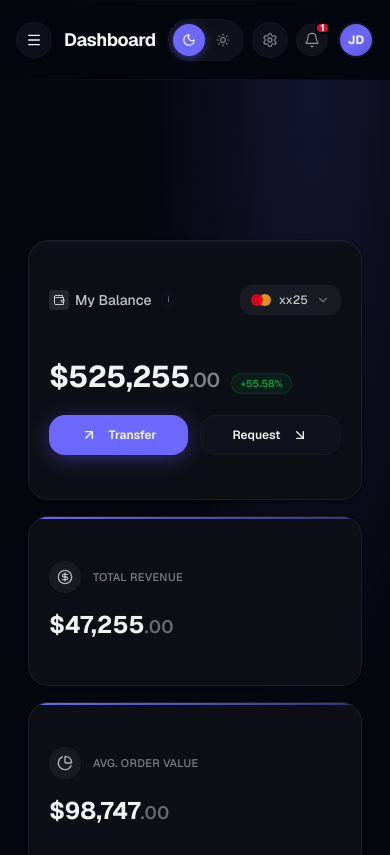
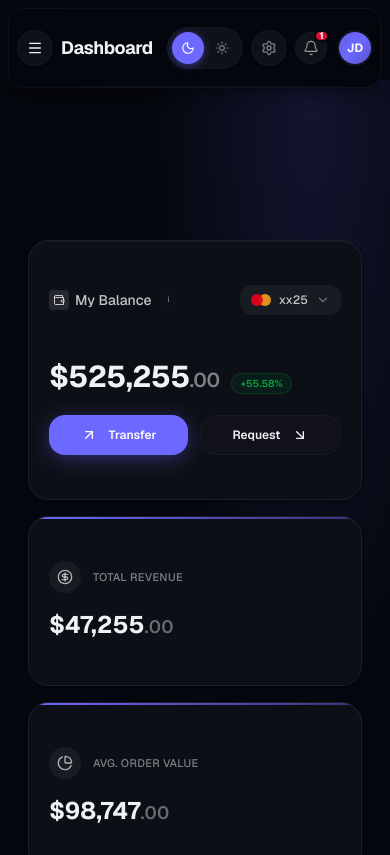
Before and after one commit to Mostafa-SAID7/payment-simulator, a Next.js app: page / in a window 390 px wide. Shown: the top 855 px of the page. Built offline with nearby package versions, Linux system fonts and the light colour scheme.

Commit message:
Refine responsive header styling with rounded elevated layout

```diff
--- a/components/header.tsx
+++ b/components/header.tsx
@@ -65,7 +65,7 @@ export function Header() {
   return (
     <header
       className={cn(
-        'fixed z-30 flex h-20 items-center justify-between px-4 transition-all duration-300 md:px-6 lg:px-8 md:top-0 left-0 right-0 top-0 md:left-auto',
+        'fixed inset-x-2 top-2 z-30 isolate flex h-20 items-center justify-between overflow-hidden rounded-2xl border border-border/50 bg-background/75 px-2 shadow-[var(--shadow-lg)] backdrop-blur-xl transition-all duration-300 sm:px-4 md:inset-x-auto md:right-3 md:top-3 md:px-6 lg:px-8 md:left-auto',
         isCollapsed ? 'md:w-[calc(100%-6rem)]' : 'md:w-[calc(100%-18.5rem)]'
       )}
     >
@@ -75,19 +75,19 @@ export function Header() {
         <div className="absolute inset-x-0 top-0 h-px bg-gradient-to-r from-transparent via-border/20 to-transparent" />
       </div>
 
-      <div className="relative flex items-center min-w-0 gap-3">
+      <div className="relative flex min-w-0 items-center gap-2 sm:gap-3">
         <Button
           type="button"
           variant="ghost"
           size="icon"
           aria-label="Open navigation menu"
           onClick={() => setIsMobileOpen(true)}
-          className="md:hidden flex border border-border/50 rounded-full shrink-0 bg-secondary/60 hover:bg-secondary shadow-sm"
+          className="md:hidden flex shrink-0 rounded-full border border-border/50 bg-secondary/60 shadow-sm hover:bg-secondary max-[380px]:h-7 max-[380px]:w-7"
         >
           <Menu className="h-4 w-4" />
         </Button>
-        <div className="flex flex-col">
-          <h1 className="text-lg sm:text-xl font-bold text-foreground tracking-tight leading-tight">
+        <div className="flex min-w-0 flex-col">
+          <h1 className="truncate text-lg font-bold leading-tight tracking-tight text-foreground sm:text-xl max-[380px]:text-base">
             {pageTitles[pathname] ?? 'FinPay'}
           </h1>
           <p className="text-[10px] text-muted-foreground hidden sm:block leading-none mt-0.5">
@@ -96,15 +96,15 @@ export function Header() {
         </div>
       </div>
 
-      <div className="relative flex items-center shrink-0 gap-2">
-        <div className="flex items-center gap-0.5 bg-secondary/70 rounded-full p-1 border border-border/50 shadow-[var(--shadow-xs)] backdrop-blur-sm">
+      <div className="relative flex shrink-0 items-center gap-2 max-[380px]:gap-1">
+        <div className="flex items-center gap-0.5 rounded-full border border-border/50 bg-secondary/70 p-1 shadow-[var(--shadow-xs)] backdrop-blur-sm max-[380px]:p-0.5">
           <button
             type="button"
             aria-label="Switch to dark mode"
             disabled={!isMounted}
             onClick={() => setTheme('dark')}
             className={cn(
-              'w-8 h-8 rounded-full flex items-center justify-center transition-all duration-200 [&_svg]:w-3.5 [&_svg]:h-3.5',
+              'flex h-8 w-8 items-center justify-center rounded-full transition-all duration-200 [&_svg]:h-3.5 [&_svg]:w-3.5 max-[380px]:h-7 max-[380px]:w-7',
               (isMounted && resolvedTheme === 'dark')
                 ? 'bg-primary text-primary-foreground shadow-[0_2px_8px_color-mix(in_oklch,var(--color-primary)_40%,transparent)]'
                 : 'text-muted-foreground hover:text-foreground hover:bg-background/60'
@@ -118,7 +118,7 @@ export function Header() {
             disabled={!isMounted}
             onClick={() => setTheme('light')}
             className={cn(
-              'w-8 h-8 rounded-full flex items-center justify-center transition-all duration-200 [&_svg]:w-3.5 [&_svg]:h-3.5',
+              'flex h-8 w-8 items-center justify-center rounded-full transition-all duration-200 [&_svg]:h-3.5 [&_svg]:w-3.5 max-[380px]:h-7 max-[380px]:w-7',
               (isMounted && resolvedTheme === 'light')
                 ? 'bg-primary text-primary-foreground shadow-[0_2px_8px_color-mix(in_oklch,var(--color-primary)_40%,transparent)]'
                 : 'text-muted-foreground hover:text-foreground hover:bg-background/60'
@@ -131,7 +131,7 @@ export function Header() {
         <Link
           href="/settings"
           aria-label="Open settings"
-          className="w-9 h-9 rounded-full flex items-center justify-center bg-secondary/70 border border-border/50 text-muted-foreground hover:text-foreground hover:bg-secondary hover:border-border transition-all duration-150 [&_svg]:w-4 [&_svg]:h-4 shadow-[var(--shadow-xs)]"
+          className="flex h-9 w-9 items-center justify-center rounded-full border border-border/50 bg-secondary/70 text-muted-foreground shadow-[var(--shadow-xs)] transition-all duration-150 hover:border-border hover:bg-secondary hover:text-foreground [&_svg]:h-4 [&_svg]:w-4 max-[380px]:h-8 max-[380px]:w-8"
         >
           <Settings />
         </Link>
@@ -150,7 +150,7 @@ export function Header() {
         <Link
           href="/profile"
           aria-label="Open profile"
-          className="ml-0.5 w-9 h-9 rounded-full overflow-hidden border-2 border-border/60 hover:border-primary/60 transition-all duration-200 shadow-[var(--shadow-sm)] hover:shadow-[var(--shadow-primary)]"
+          className="ml-0.5 h-9 w-9 shrink-0 overflow-hidden rounded-full border-2 border-border/60 shadow-[var(--shadow-sm)] transition-all duration-200 hover:border-primary/60 hover:shadow-[var(--shadow-primary)] max-[380px]:h-8 max-[380px]:w-8"
         >
           <div className="w-full h-full bg-gradient-to-br from-primary/90 via-primary to-accent/80 flex items-center justify-center text-primary-foreground font-bold text-xs">
             JD
```
